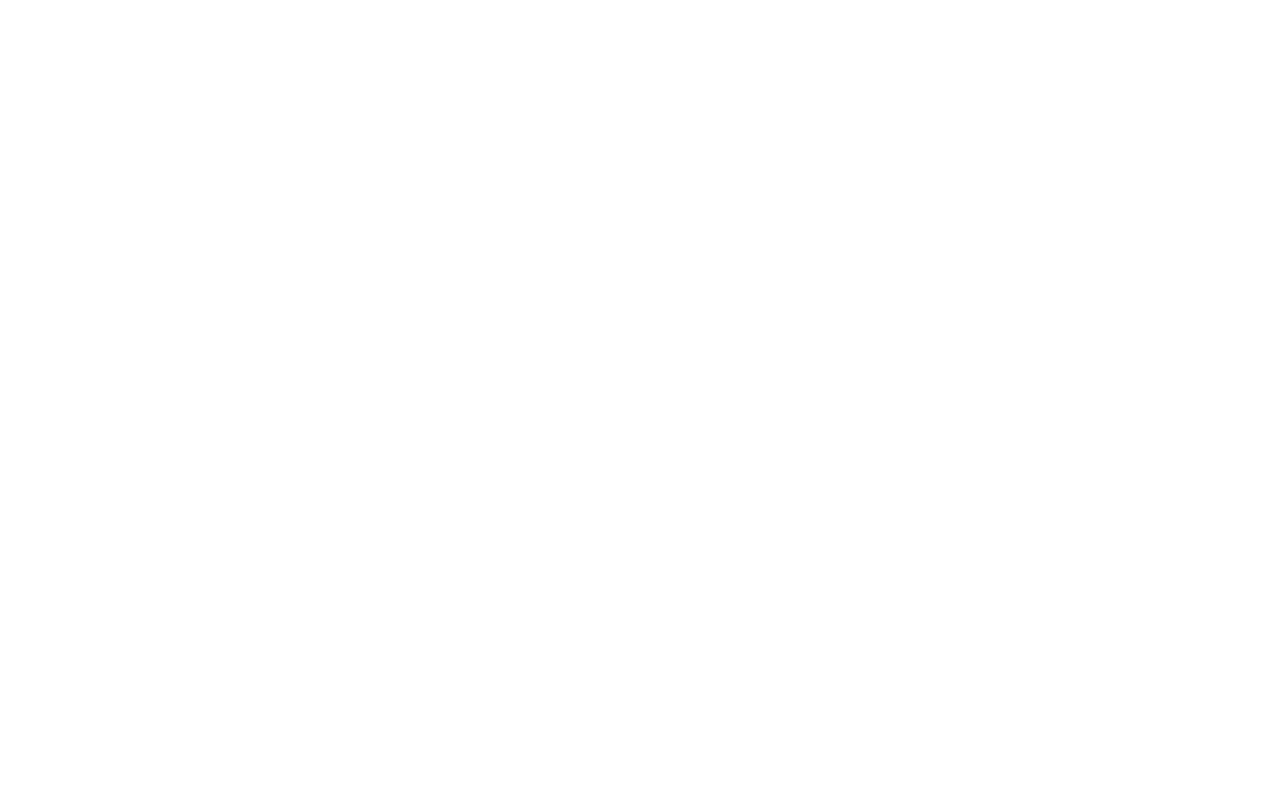
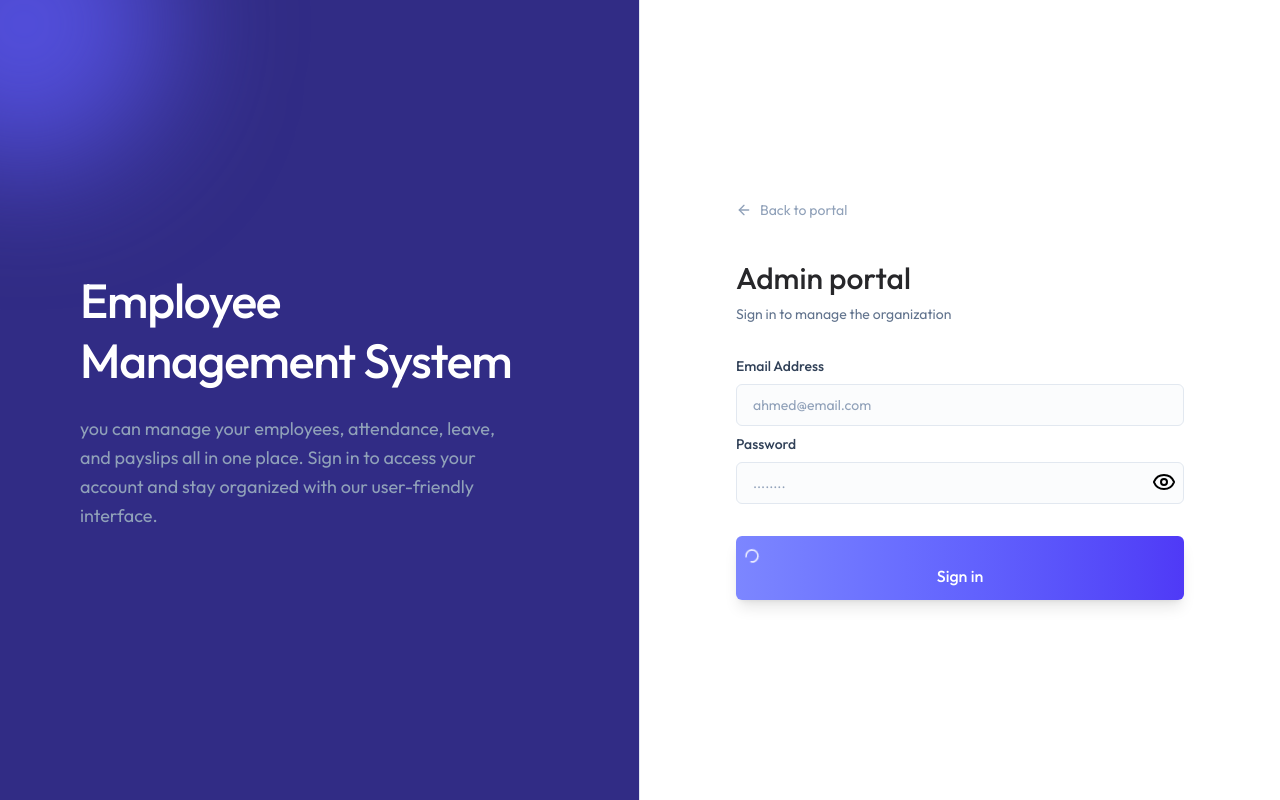
Before and after one commit to Eslam0Mohamed/EMS, a React (Vite) app in the folder client/: page /login/admin in a window 1280 px wide. Built offline with nearby package versions, Linux system fonts and the light colour scheme; the HTML template or start-up script is replaced by a standard one.

Commit message:
feat:adding sign in Form component

```diff
--- a/client/package.json
+++ b/client/package.json
@@ -14,9 +14,11 @@
     "lucide-react": "^1.21.0",
     "react": "^19.2.6",
     "react-dom": "^19.2.6",
+    "react-hook-form": "^7.80.0",
     "react-hot-toast": "^2.6.0",
     "react-router-dom": "^7.18.0",
-    "tailwindcss": "^4.3.1"
+    "tailwindcss": "^4.3.1",
+    "zod": "^4.4.3"
   },
   "devDependencies": {
     "@eslint/js": "^10.0.1",
--- a/client/src/components/LoginForm.jsx
+++ b/client/src/components/LoginForm.jsx
@@ -1,8 +1,69 @@
-import React from 'react'
+import { Link } from 'react-router-dom'
+import LoginLeftSide from './LoginLeftSide'
+import { ArrowLeft, EyeIcon, EyeOffIcon, Loader2Icon } from 'lucide-react'
+import { useState } from 'react'
+import { useForm } from "react-hook-form"
 
-const LoginForm = () => {
+const LoginForm = ({ role, title, subtitle }) => {
+
+    const [error, setError] = useState("")
+    const [showPassword, setShowPassword] = useState(false)
+    const [loading, setLoading] = useState(true)
+
+     const {
+    register,
+    handleSubmit,
+    watch,
+    formState: { errors },
+  } = useForm()
+    const onSubmit = (data) => console.log(data)
+
     return (
-<></>
+        <div className='flex flex-col md:flex-row min-h-screen '>
+            <LoginLeftSide />
+            <div className='flex-1 flex items-center justify-center p-6 sm:p-12 bg-white'>
+                <div className='w-full max-w-md animate-fade-in '>
+                    <Link to={"/login"} className='inline-flex items-center gap-2
+                 text-slate-400 hover:text-slate-700 text-sm mb-10 transition-colors '>
+                        <ArrowLeft size={16} /> Back to portal
+                    </Link>
+                    <div className='mb-8'>
+                        <h1 className='text-2xl sm:text-3xl text-zinc-800 font-medium'>{title}</h1>
+                        <p className='text-slate-500 text-sm mt-2'>{subtitle}</p>
+                    </div>
+                    {error && (<div className='mb-4 bg-rose-50 border border-rose-200 text-rose-700
+                    rounded-xl flex items-start gap-2 '>
+                        {error}
+                    </div>)}
+
+
+                    <form className='space-y-2' onSubmit={handleSubmit(onSubmit)}>
+                        <div>
+                            <label htmlFor="email" className='block text-sm font-medium mb-2 text-slate-700'>Email Address</label>
+                            <input type="email" {...register("email")} id="email" placeholder='ahmed@email.com' />
+                        </div>
+                        <div>
+                            <label htmlFor="password" className='block text-sm font-medium mb-2 text-slate-700'>Password</label>
+
+                            <div className='relative'>
+                                <input type={`${showPassword?"text":"password"}`} {...register("password")} id="password" placeholder='........ ' required />
+                                <button type='button' className='absolute top-2 right-2 cursor-pointer'
+                                onClick={()=>{setShowPassword(!showPassword)}}>
+                                    {showPassword?<EyeOffIcon/>:<EyeIcon/>}
+                                </button>
+                            </div>
+                        </div>
+                        <button className='text-white bg-linear-to-r from-indigo-400 to-indigo-600 font-medium
+                        py-3 px-2  w-full mt-6 rounded-md cursor-pointer hover:to-indigo-400 hover:from-indigo-700
+                        transition-colors duration-200 shadow-lg'>
+                            {loading&&<Loader2Icon className="animate-spin mr-4 size-4"/>} Sign in
+                        </button>
+                    </form>
+
+
+                </div>
+            </div>
+        </div>
     )
 }
 
--- a/client/src/pages/LoginLanding.jsx
+++ b/client/src/pages/LoginLanding.jsx
@@ -4,13 +4,13 @@
 const LoginLanding = () => {
   const loginPortal = [
     {
-      to:"login/admin",
+      to:"/login/admin",
       title:"Admin Portal",
       description:"manage your employees, departments, payroll and system configration"
       ,Icon:ShieldIcon
     },
        {
-      to:"login/employee",
+      to:"/login/employee",
       title:"Employee Portal",
       description:"View your profile, track attendance request time off and access payslip"
       ,Icon:UserIcon
```
Also changed, not shown: 1 other file (tests, documents, lock files or other folders).
